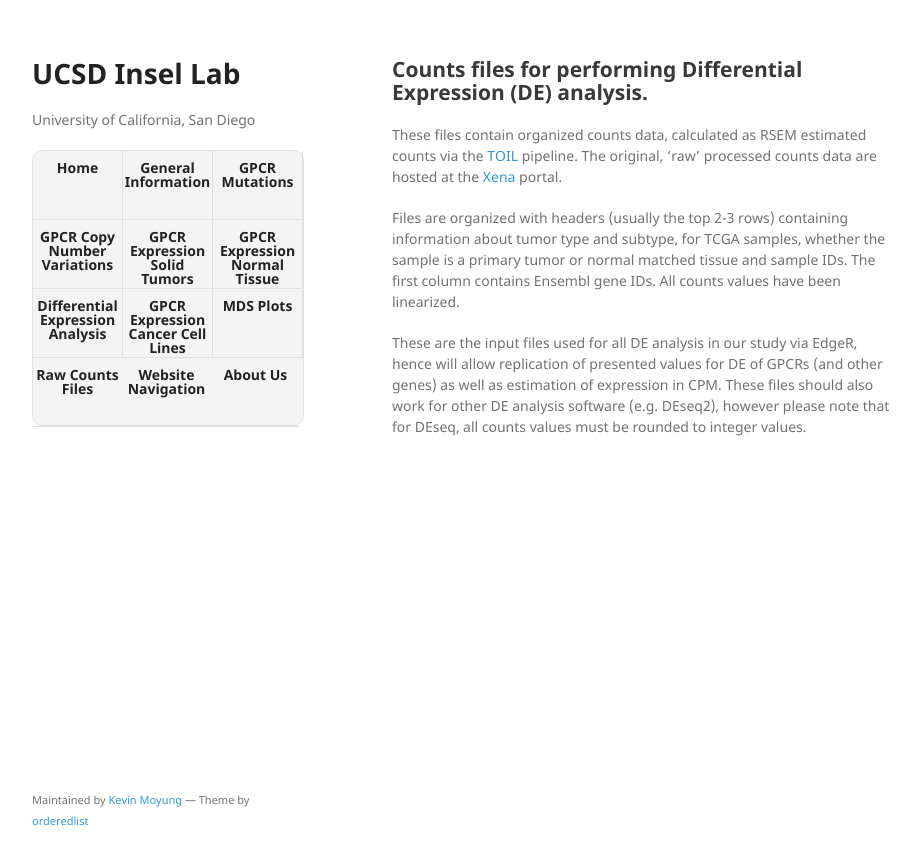
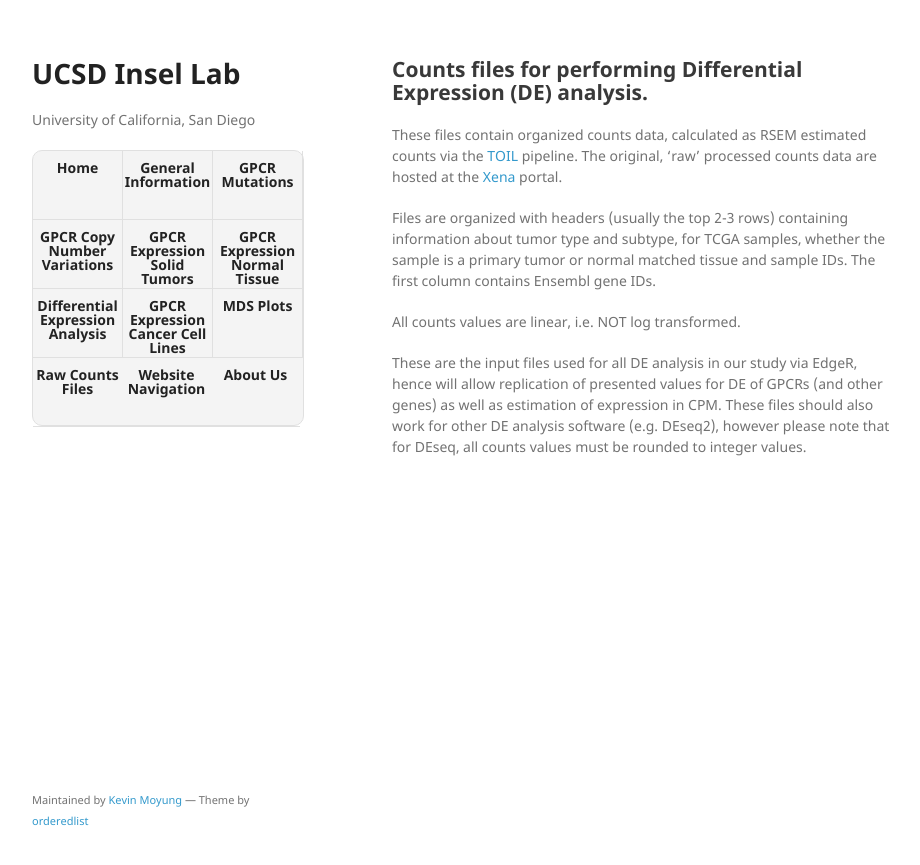
Before and after one commit to insellab/insellab.github.io, a Jekyll site: the page built from counts_files.md, in a window 1280 px wide. Shown: the top 865 px of the page, without its empty margins (178-1098 px from the left). Built offline with Jekyll 4.4.1, drawn with Linux system fonts in a browser that asks for light colours; our own code applies the rules of GitHub Pages for plain Markdown files.

Commit message:
Update counts_files.md

```diff
--- a/counts_files.md
+++ b/counts_files.md
@@ -6,6 +6,8 @@ layout: default
 
 These files contain organized counts data, calculated as RSEM estimated counts via the [TOIL](https://xenabrowser.net/datapages/?host=https://toil.xenahubs.net) pipeline. The original, 'raw' processed counts data are hosted at the [Xena](xena.ucsc.edu) portal.
 
-Files are organized with headers (usually the top 2-3 rows) containing information about tumor type and subtype, for TCGA samples, whether the sample is a primary tumor or normal matched tissue and sample IDs. The first column contains Ensembl gene IDs. All counts values have been linearized.
+Files are organized with headers (usually the top 2-3 rows) containing information about tumor type and subtype, for TCGA samples, whether the sample is a primary tumor or normal matched tissue and sample IDs. The first column contains Ensembl gene IDs.
+
+All counts values are linear, i.e. NOT log transformed.
 
 These are the input files used for all DE analysis in our study via EdgeR, hence will allow replication of presented values for DE of GPCRs (and other genes) as well as estimation of expression in CPM. These files should also work for other DE analysis software (e.g. DEseq2), however please note that for DEseq, all counts values must be rounded to integer values.
```
